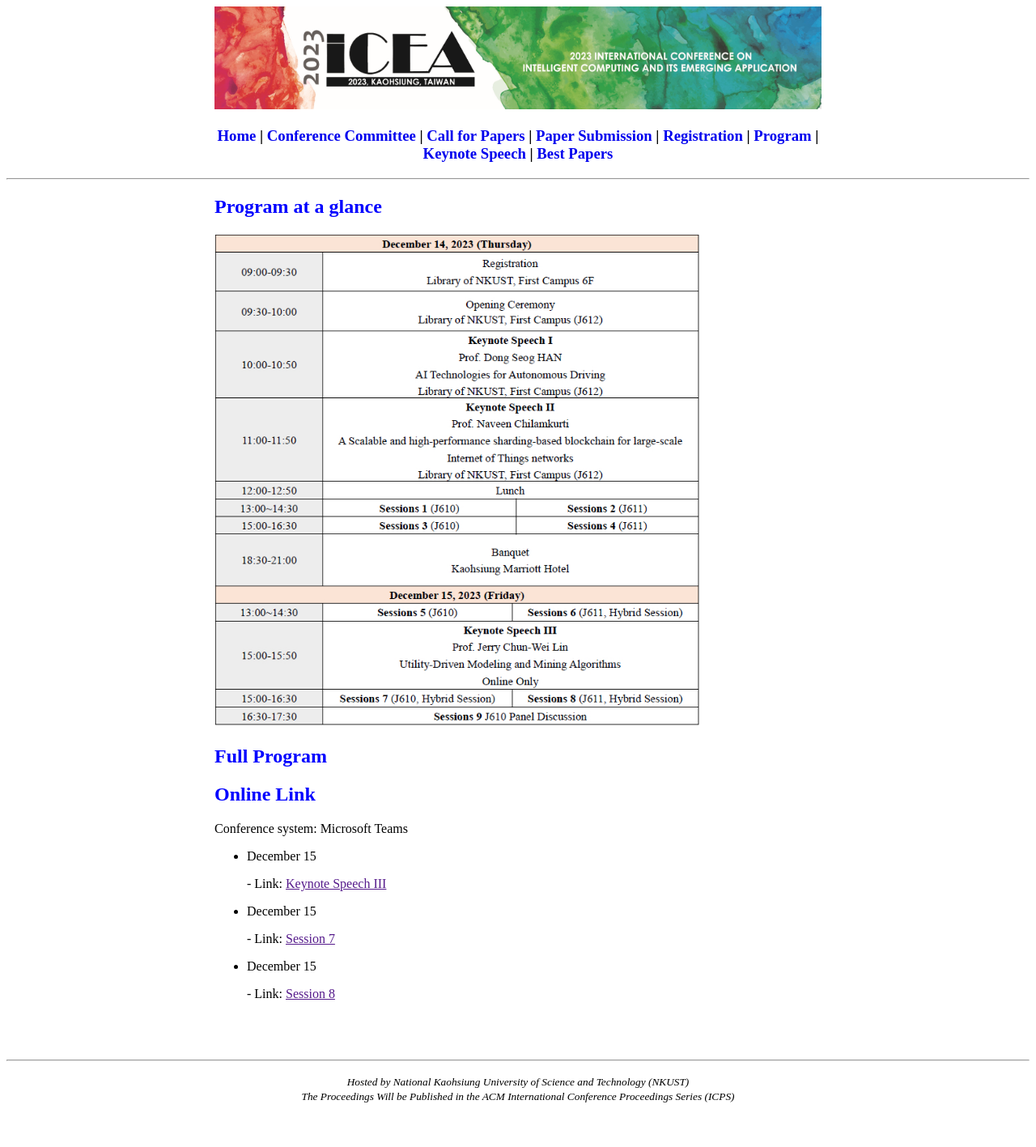
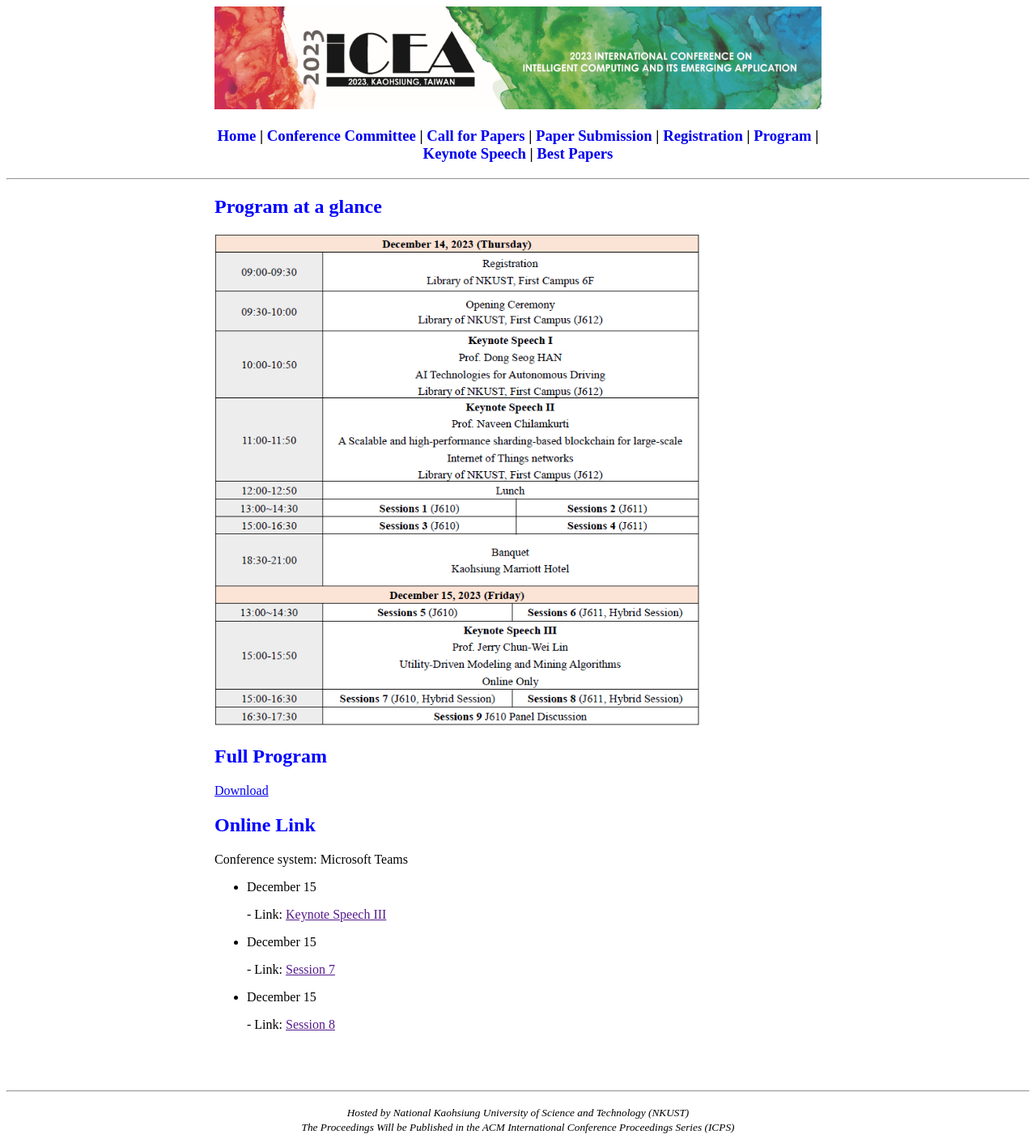
Before and after one commit to icea-conf/2023, a Jekyll site: the page built from program/index.html, in a window 1280 px wide. Shown: the whole page at 81% size. Built offline with Jekyll 4.4.1, drawn with Linux system fonts in a browser that asks for light colours; before the commit the page ends 1379 px from its top, so only the background shows below that.

Commit message:
Update index.html

```diff
--- a/program/index.html
+++ b/program/index.html
@@ -12,6 +12,7 @@ title: ACM ICEA 2023
 
           <div>
                <h2 style="color:#0000FF">Full Program</h2>
+                <p><a target="_blank" href="https://icea-conf.github.io/2023/image/program-online.pdf">Download</a></p>
           </div>
 
 
```
